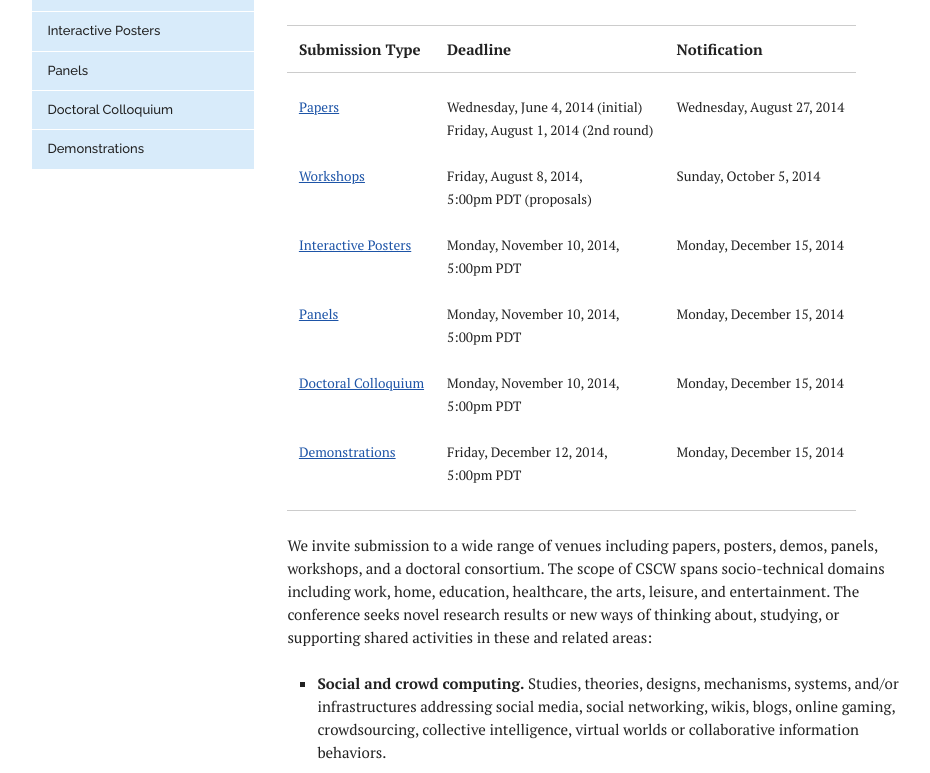
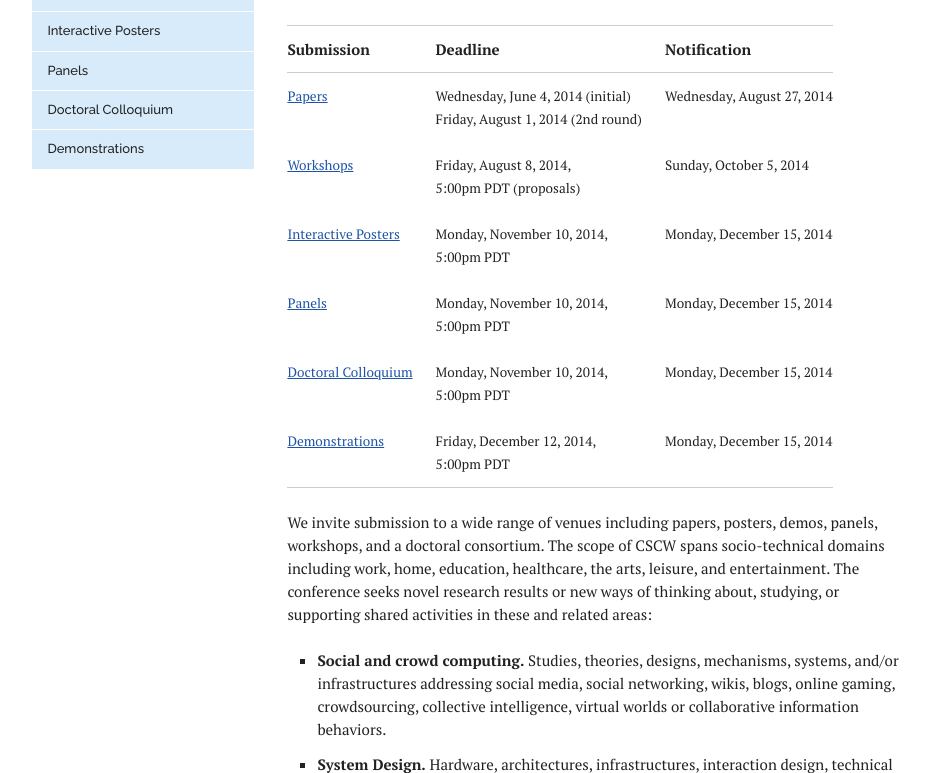
Before and after one commit to niloufars/CSCW2016, a PHP site: page /submit/ in a window 1280 px wide. Shown: the part 567-1340 px from the top of the page, without its empty margins (172-1102 px from the left). Run offline with PHP 8.4, Linux system fonts and the light colour scheme; data that the repository does not hold is empty; some libraries are stand-ins or nearby versions.

Commit message:
make tables less ugly

```diff
--- a/css/base.css
+++ b/css/base.css
@@ -274,18 +274,15 @@ table {
 
 table th {
 	font-weight: bold;
-    padding: 11.5px;
+    padding: 11.5px 23px 11.5px 0;
 	border-top: 1px solid #ccc;
 	border-bottom: 1px solid #ccc;
 	text-align: left;
 }
 table td {
-    padding: 11.5px;
+    padding: 11.5px 23px 11.5px 0;
 	font-size: 90%;
 }
-table tbody tr:first-child td {
-	padding-top: 23px;
+table tr > :last-child {
+	padding-right: 0;
 }
-table tbody tr:last-child td {
-    padding-bottom: 23px;
-}
--- a/submit/index.php
+++ b/submit/index.php
@@ -32,7 +32,7 @@ include_once ('../_inc/header.php');
 				<table>
 					<thead>
 						<tr>
-							<th>Submission Type</th>
+							<th>Submission</th>
 							<th>Deadline</th>
 							<th>Notification</th>
 						</tr>
```
